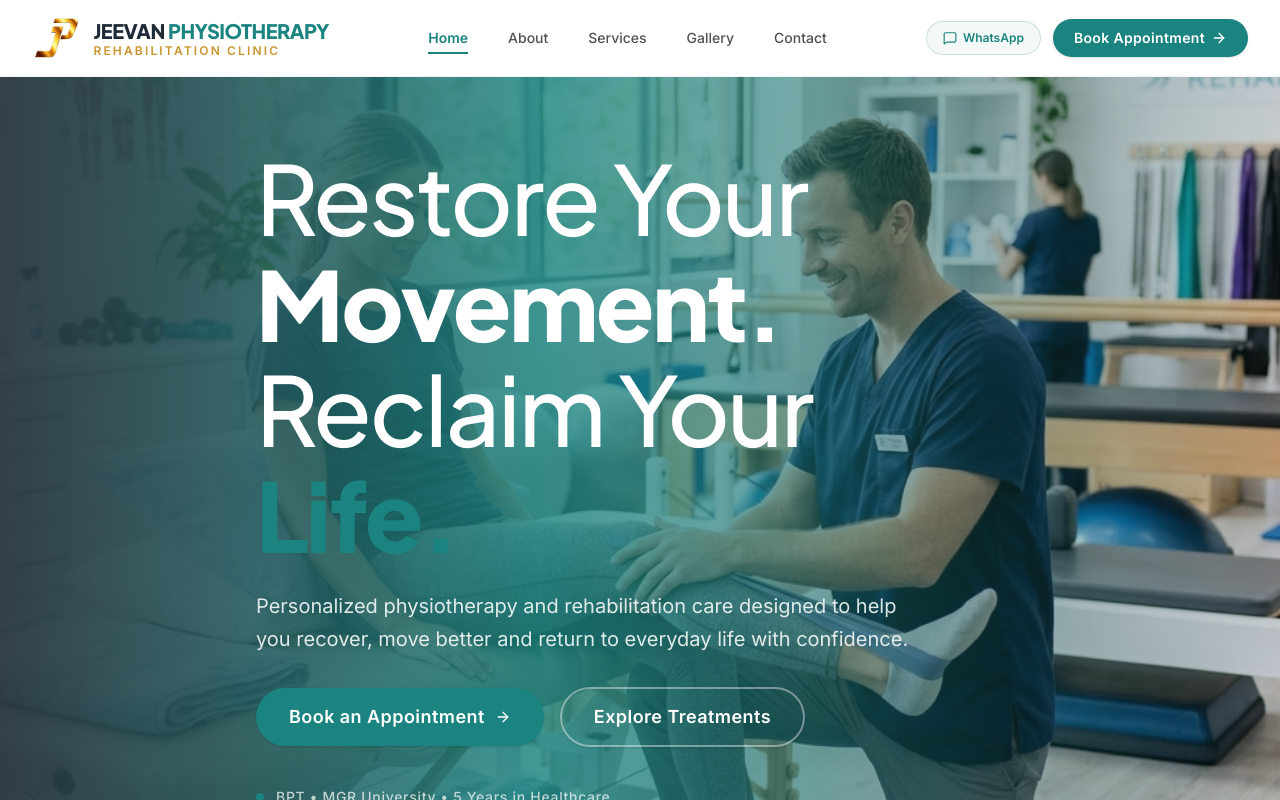
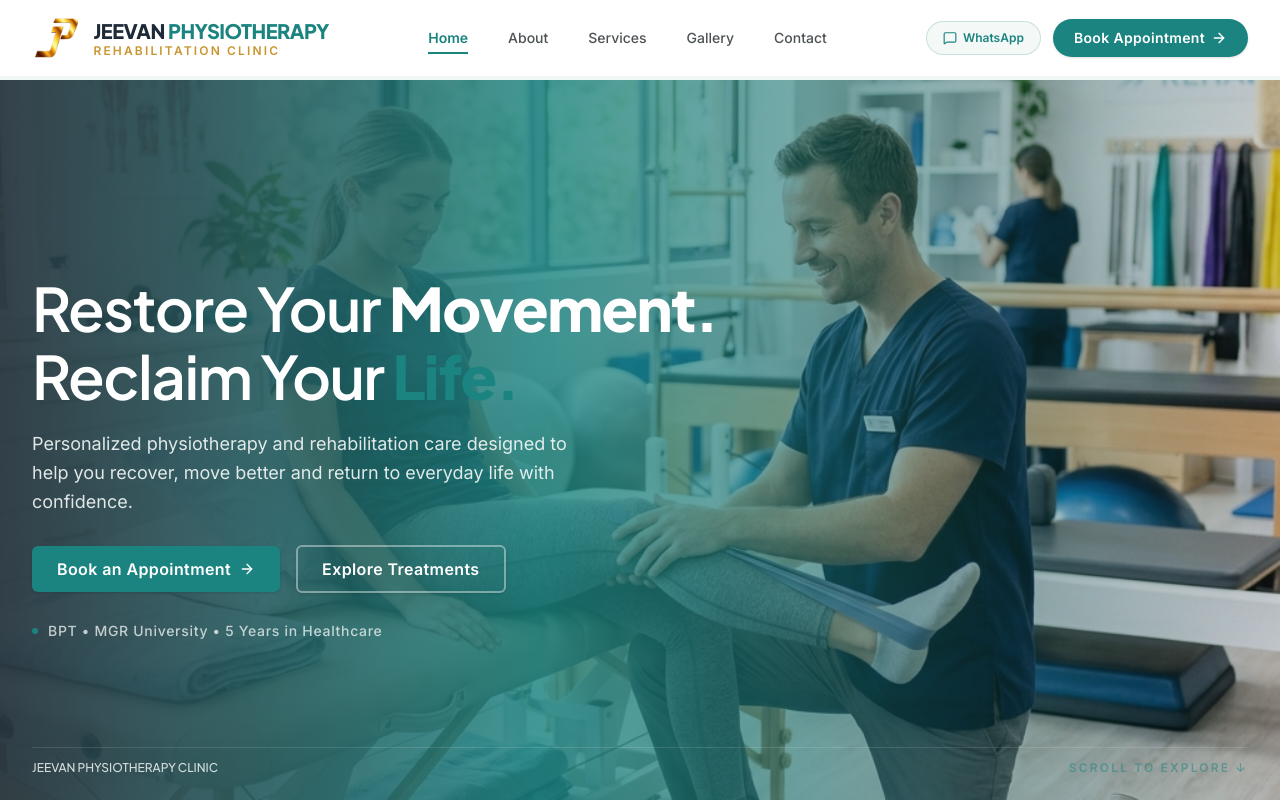
Before and after one commit to logeshraja-06/Jeevan-Clinic-demo, a React (Vite) app: page / in a window 1280 px wide. Shown: the top 800 px of the page. Built offline with nearby package versions, Linux system fonts and the light colour scheme.

Commit message:
improve Hero section

```diff
--- a/src/components/home/Hero.jsx
+++ b/src/components/home/Hero.jsx
@@ -2,58 +2,58 @@ import React from 'react';
 import { motion } from 'framer-motion';
 import { Container } from '../common/Container';
 import { Button } from '../common/Button';
-import { clinicData } from '../../data/clinic';
 
 export const Hero = () => {
   return (
-    <section className="relative w-full min-h-[85vh] lg:min-h-[90vh] flex flex-col justify-between pt-28 pb-8 md:pt-36 md:pb-12 bg-[#28363F] text-white overflow-hidden">
-      {/* Full-width Treatment Photography Background */}
+    <section className="relative w-full h-[calc(100vh-76px)] sm:h-[calc(100vh-80px)] min-h-[560px] max-h-[820px] flex flex-col justify-between pt-20 md:pt-24 pb-4 md:pb-6 bg-[#28363F] text-white overflow-hidden mt-[76px] sm:mt-[80px]">
+      {/* Full-width Photographic Background */}
       <div
-        className="absolute inset-0 bg-cover bg-center z-0 transition-transform duration-1000 scale-105"
+        className="absolute inset-0 bg-cover bg-center md:bg-[position:70%_center] z-0 transition-transform duration-1000 scale-100"
         style={{ backgroundImage: `url('/images/clinic/hero_physio.png')` }}
       />
 
-      {/* Multi-layer Gradient Overlay (#28363F / #1B8480 / #14514F) */}
+      {/* Multi-layer Gradient Overlay for Optimal Text Readability & Photography Visibility */}
       <div className="absolute inset-0 z-10 hero-overlay-gradient hidden md:block" />
       <div className="absolute inset-0 z-10 hero-overlay-mobile md:hidden" />
 
-      {/* Content */}
-      <Container className="relative z-20 my-auto">
-        <div className="max-w-3xl space-y-6 text-left">
+      {/* Main Content Area */}
+      <Container className="relative z-20 my-auto w-full">
+        <div className="max-w-2xl lg:max-w-3xl space-y-4 sm:space-y-5 text-left">
 
-          {/* Mixed Weight Hero Headline (Plus Jakarta Sans font) */}
+          {/* Main Headline (Scaled to 52px - 68px desktop, fits 2 lines comfortably) */}
           <motion.h1
-            initial={{ opacity: 0, y: 25 }}
+            initial={{ opacity: 0, y: 20 }}
             animate={{ opacity: 1, y: 0 }}
-            transition={{ duration: 0.7 }}
-            className="font-heading text-4xl sm:text-6xl md:text-7xl lg:text-8xl tracking-tight leading-[1.1] text-white font-normal"
+            transition={{ duration: 0.6, ease: "easeOut" }}
+            className="font-heading text-3xl sm:text-4xl md:text-5xl lg:text-6xl font-semibold tracking-tight leading-[1.12] text-white"
           >
             Restore Your <span className="font-extrabold text-white">Movement.</span><br />
             Reclaim Your <span className="font-extrabold text-[#1B8480]">Life.</span>
           </motion.h1>
 
-          {/* Supporting Statement (Inter font) */}
+          {/* Supporting Text (~2 lines max) */}
           <motion.p
-            initial={{ opacity: 0, y: 20 }}
+            initial={{ opacity: 0, y: 15 }}
             animate={{ opacity: 1, y: 0 }}
-            transition={{ duration: 0.7, delay: 0.15 }}
-            className="font-body text-base sm:text-lg md:text-xl text-[#F4F8F7]/90 max-w-2xl font-normal leading-relaxed"
+            transition={{ duration: 0.6, delay: 0.12, ease: "easeOut" }}
+            className="font-body text-sm sm:text-base md:text-lg text-[#F4F8F7]/90 max-w-xl font-normal leading-relaxed"
           >
             Personalized physiotherapy and rehabilitation care designed to help you recover, move better and return to everyday life with confidence.
           </motion.p>
 
-          {/* Buttons */}
+          {/* Action CTAs */}
           <motion.div
-            initial={{ opacity: 0, y: 20 }}
+            initial={{ opacity: 0, y: 15 }}
             animate={{ opacity: 1, y: 0 }}
-            transition={{ duration: 0.7, delay: 0.3 }}
-            className="pt-2 flex flex-col sm:flex-row items-stretch sm:items-center gap-4"
+            transition={{ duration: 0.6, delay: 0.24, ease: "easeOut" }}
+            className="pt-1 sm:pt-2 flex flex-col sm:flex-row items-stretch sm:items-center gap-3 sm:gap-4"
           >
             <Button
               href="/contact"
               variant="primary"
-              size="lg"
+              size="md"
               showArrow
+              className="!rounded-md sm:!rounded-md"
             >
               Book an Appointment
             </Button>
@@ -61,21 +61,21 @@ export const Hero = () => {
             <Button
               href="/services"
               variant="outline"
-              size="lg"
-              className="!border-white/40 !text-white hover:!bg-white hover:!text-[#1E2A38]"
+              size="md"
+              className="!rounded-md sm:!rounded-md !border-white/40 !text-white hover:!bg-white hover:!text-[#1E2A38]"
             >
               Explore Treatments
             </Button>
           </motion.div>
 
-          {/* Minimal Information Line */}
+          {/* Minimal Information Line (No pills, no cards) */}
           <motion.div
             initial={{ opacity: 0 }}
             animate={{ opacity: 1 }}
-            transition={{ duration: 0.8, delay: 0.45 }}
-            className="pt-4 font-body text-xs sm:text-sm font-medium tracking-wider text-[#F4F8F7]/75 flex items-center gap-3"
+            transition={{ duration: 0.6, delay: 0.36, ease: "easeOut" }}
+            className="pt-2 font-body text-xs sm:text-sm font-medium tracking-wider text-[#F4F8F7]/75 flex items-center gap-2.5"
           >
-            <span className="w-2 h-2 rounded-full bg-[#1B8480]" />
+            <span className="w-1.5 h-1.5 rounded-full bg-[#1B8480]" />
             <span>BPT • MGR University • 5 Years in Healthcare</span>
           </motion.div>
 
@@ -83,9 +83,9 @@ export const Hero = () => {
       </Container>
 
       {/* Hero Bottom Detail Bar */}
-      <Container className="relative z-20 pt-8">
-        <div className="pt-4 border-t thin-line-dark flex items-center justify-between font-body text-xs uppercase tracking-[0.2em] text-[#F4F8F7]/60">
-          <span className="font-heading font-semibold tracking-normal text-[#F4F8F7]/90">
+      <Container className="relative z-20 w-full pt-2">
+        <div className="pt-3 border-t thin-line-dark flex items-center justify-between font-body text-[11px] sm:text-xs uppercase tracking-[0.18em] text-[#F4F8F7]/60">
+          <span className="font-heading font-medium tracking-normal text-[#F4F8F7]/85">
             JEEVAN PHYSIOTHERAPY CLINIC
           </span>
           <span className="flex items-center gap-1 text-[#1B8480] font-semibold animate-pulse">
```
